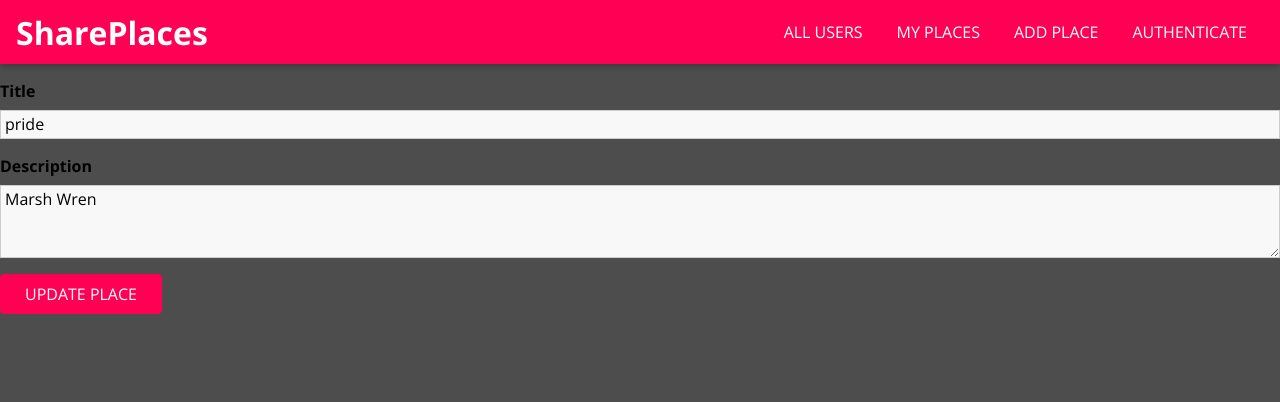
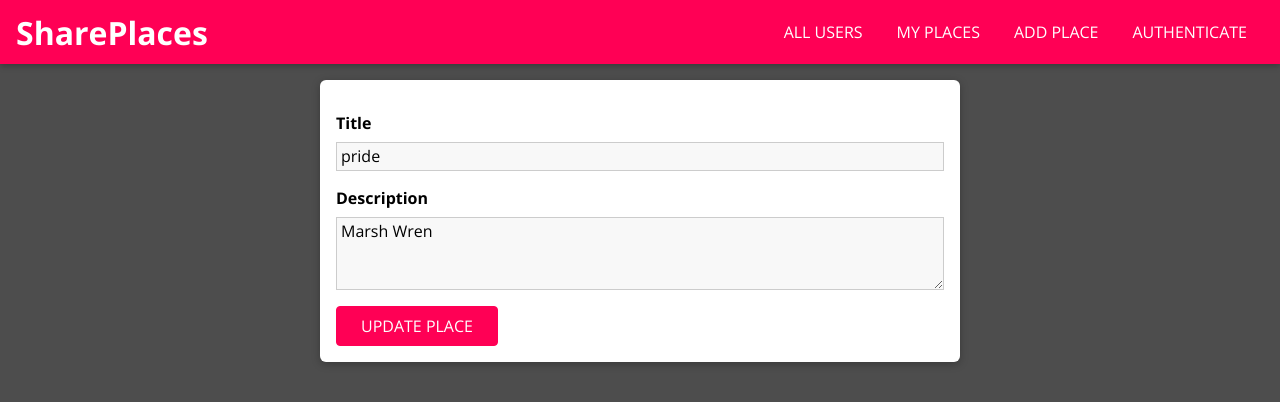
Before and after one commit to AbdAlfadeel-Hamdy/Share-Places, a React (Create React App) app: page /places/1 in a window 1280 px wide. Shown: the top 402 px of the page. Built offline with nearby package versions, Linux system fonts and the light colour scheme.

Commit message:
add useForm hook

```diff
--- a/src/places/pages/NewPlace.tsx
+++ b/src/places/pages/NewPlace.tsx
@@ -1,57 +1,15 @@
-import { useCallback, useReducer } from "react";
+import useForm from "../../shared/hooks/form-hook";
 
 import Input from "../../shared/components/FormElements/Input/Input";
 import {
   VALIDATOR_MINLENGTH,
   VALIDATOR_REQUIRE,
 } from "../../shared/utils/validators";
-import styles from "./NewPlace.module.css";
 import Button from "../../shared/components/FormElements/Button";
-
-enum FormActionKind {
-  INPUT_CHANGE = "INPUT_CHANGE",
-}
-
-export interface FormState {
-  inputs: { [keys: string]: { value: string; isValid: boolean } };
-  isValid: boolean;
-}
-
-interface FormAction {
-  type: FormActionKind;
-  payload: {
-    value: string;
-    isValid: boolean;
-    inputId: string;
-  };
-}
-
-const formReducer = (state: FormState, action: FormAction) => {
-  switch (action.type) {
-    case FormActionKind.INPUT_CHANGE: {
-      const { inputId, value, isValid } = action.payload;
-      let formIsValid = true;
-      for (const input in state.inputs) {
-        if (input === inputId) formIsValid = formIsValid && isValid;
-        else formIsValid = formIsValid && state.inputs[input].isValid;
-      }
-
-      return {
-        ...state,
-        inputs: {
-          ...state.inputs,
-          [inputId]: { value, isValid },
-        },
-        isValid: formIsValid,
-      };
-    }
-    default:
-      return state;
-  }
-};
+import styles from "./PlaceForm.module.css";
 
 const NewPlace: React.FC = () => {
-  const [state, dispatch] = useReducer(formReducer, {
+  const { state, changeInputHandler } = useForm({
     inputs: {
       title: {
         value: "",
@@ -69,19 +27,6 @@ const NewPlace: React.FC = () => {
     isValid: false,
   });
 
-  const inputChangeHandler = useCallback(
-    (id: string, value: string, isValid: boolean) => {
-      dispatch({
-        type: FormActionKind.INPUT_CHANGE,
-        payload: {
-          value,
-          isValid,
-          inputId: id,
-        },
-      });
-    },
-    []
-  );
   return (
     <form className={styles["place-form"]}>
       <Input
@@ -91,7 +36,7 @@ const NewPlace: React.FC = () => {
         label="Title"
         validators={[VALIDATOR_REQUIRE()]}
         errorMsg="Please enter a valid title."
-        onChange={inputChangeHandler}
+        onChange={changeInputHandler}
       />
       <Input
         id="description"
@@ -99,7 +44,7 @@ const NewPlace: React.FC = () => {
         label="Description"
         validators={[VALIDATOR_MINLENGTH(5)]}
         errorMsg="Please enter a valid description (at least 5 charachters)."
-        onChange={inputChangeHandler}
+        onChange={changeInputHandler}
       />
       <Input
         id="address"
@@ -108,7 +53,7 @@ const NewPlace: React.FC = () => {
         label="Address"
         validators={[VALIDATOR_REQUIRE()]}
         errorMsg="Please enter a valid address."
-        onChange={inputChangeHandler}
+        onChange={changeInputHandler}
       />
       <Button type="submit" disabled={!state.isValid}>
         ADD PLACE
--- a/src/places/pages/UpdatePlace.tsx
+++ b/src/places/pages/UpdatePlace.tsx
@@ -1,4 +1,5 @@
 import { useParams } from "react-router-dom";
+import { useEffect, useState } from "react";
 import Button from "../../shared/components/FormElements/Button";
 import Input from "../../shared/components/FormElements/Input/Input";
 import { faker } from "@faker-js/faker";
@@ -7,6 +8,8 @@ import {
   VALIDATOR_MINLENGTH,
   VALIDATOR_REQUIRE,
 } from "../../shared/utils/validators";
+import useForm from "../../shared/hooks/form-hook";
+import styles from "./PlaceForm.module.css";
 
 const places: Place[] = [
   {
@@ -37,11 +40,43 @@ const places: Place[] = [
 
 const UpdatePlace: React.FC = () => {
   const { placeId } = useParams();
+  const [isLaoding, setIsLoading] = useState(true);
+
+  const { state, changeInputHandler, setFormData } = useForm({
+    inputs: {
+      title: {
+        value: "",
+        isValid: false,
+      },
+      description: {
+        value: "",
+        isValid: false,
+      },
+    },
+    isValid: false,
+  });
 
   let foundPlace: Place | undefined;
   if (placeId) foundPlace = places.find((place) => place.id === +placeId);
 
-  if (!foundPlace)
+  useEffect(() => {
+    setFormData({
+      inputs: {
+        title: {
+          value: foundPlace?.title!,
+          isValid: true,
+        },
+        description: {
+          value: foundPlace?.description!,
+          isValid: true,
+        },
+      },
+      isValid: true,
+    });
+    setIsLoading(false);
+  }, [setFormData, foundPlace]);
+
+  if (!foundPlace || isLaoding)
     return (
       <div className="center">
         <h2>Could not find place!</h2>
@@ -49,29 +84,29 @@ const UpdatePlace: React.FC = () => {
     );
 
   return (
-    <form>
+    <form className={styles["place-form"]}>
       <Input
         id="title"
         label="Title"
         elementType="input"
         type="input"
-        onChange={() => {}}
+        onChange={changeInputHandler}
         validators={[VALIDATOR_REQUIRE()]}
         errorMsg="Please enter a valid title."
-        value={foundPlace.title}
-        valid={true}
+        initialValue={state.inputs.title.value}
+        initialValid={state.inputs.title.isValid}
       />
       <Input
         id="description"
         label="Description"
         elementType="textarea"
-        onChange={() => {}}
+        onChange={changeInputHandler}
         validators={[VALIDATOR_MINLENGTH(5)]}
-        errorMsg="Please enter a valid description (at least 5 characters)."
-        value={foundPlace.description}
-        valid={true}
+        errorMsg="Please enter a valid description (at least 5 characters)"
+        initialValue={state.inputs.description.value}
+        initialValid={state.inputs.description.isValid}
       />
-      <Button type="submit" disabled={false}>
+      <Button type="submit" disabled={!state.isValid}>
         UPDATE PLACE
       </Button>
     </form>
--- a/src/shared/components/FormElements/Input/Input.tsx
+++ b/src/shared/components/FormElements/Input/Input.tsx
@@ -12,8 +12,8 @@ export interface InputProps {
   errorMsg: string;
   validators: { type: string; val?: number }[];
   onChange: (id: string, value: string, isValid: boolean) => void;
-  value?: string;
-  valid?: boolean;
+  initialValue?: string;
+  initialValid?: boolean;
 }
 
 const Input: React.FC<InputProps> = ({
@@ -26,12 +26,12 @@ const Input: React.FC<InputProps> = ({
   errorMsg,
   validators,
   onChange,
-  value,
-  valid,
+  initialValue,
+  initialValid,
 }) => {
   const [state, dispatch] = useReducer(inputReducer, {
-    value: value || "",
-    isValid: valid || false,
+    value: initialValue || "",
+    isValid: initialValid || false,
     isTouched: false,
   });
 
--- /dev/null
+++ b/src/shared/hooks/form-hook.ts
@@ -0,0 +1,86 @@
+import { useCallback, useReducer } from "react";
+
+enum FormActionKind {
+  INPUT_CHANGE = "INPUT_CHANGE",
+  SET_DATA = "SET_DATA",
+}
+
+export interface FormState {
+  inputs: { [keys: string]: { value: string; isValid: boolean } };
+  isValid: boolean;
+}
+
+interface Payload {
+  value: string;
+  isValid: boolean;
+  inputId: string;
+}
+
+interface FormAction {
+  type: FormActionKind;
+  payload: Payload | FormState;
+}
+
+const formReducer = (state: FormState, action: FormAction) => {
+  switch (action.type) {
+    case FormActionKind.INPUT_CHANGE: {
+      const { inputId, value, isValid } = action.payload as Payload;
+      let formIsValid = true;
+      for (const input in state.inputs) {
+        if (input === inputId) formIsValid = formIsValid && isValid;
+        else formIsValid = formIsValid && state.inputs[input].isValid;
+      }
+
+      return {
+        ...state,
+        inputs: {
+          ...state.inputs,
+          [inputId]: { value, isValid },
+        },
+        isValid: formIsValid,
+      };
+    }
+    case FormActionKind.SET_DATA: {
+      const { inputs, isValid } = action.payload as FormState;
+      return {
+        inputs,
+        isValid,
+      };
+    }
+    default:
+      return state;
+  }
+};
+
+const useForm = ({ inputs, isValid }: FormState) => {
+  const [state, dispatch] = useReducer(formReducer, {
+    inputs,
+    isValid,
+  });
+
+  const changeInputHandler = useCallback(
+    (id: string, value: string, isValid: boolean) => {
+      dispatch({
+        type: FormActionKind.INPUT_CHANGE,
+        payload: {
+          value,
+          isValid,
+          inputId: id,
+        },
+      });
+    },
+    []
+  );
+
+  const setFormData = useCallback(({ inputs, isValid }: FormState) => {
+    dispatch({ type: FormActionKind.SET_DATA, payload: { inputs, isValid } });
+  }, []);
+
+  return {
+    state,
+    changeInputHandler,
+    setFormData,
+  };
+};
+
+export default useForm;
```
Also changed, not shown: src/places/pages/PlaceForm.module.css (renamed from src/places/pages/NewPlace.module.css).
